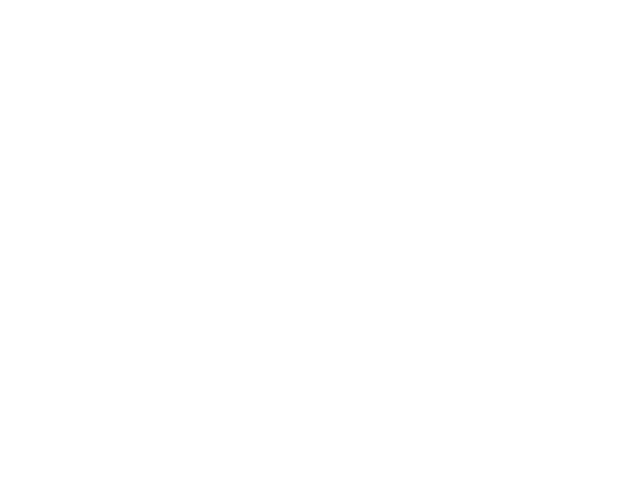
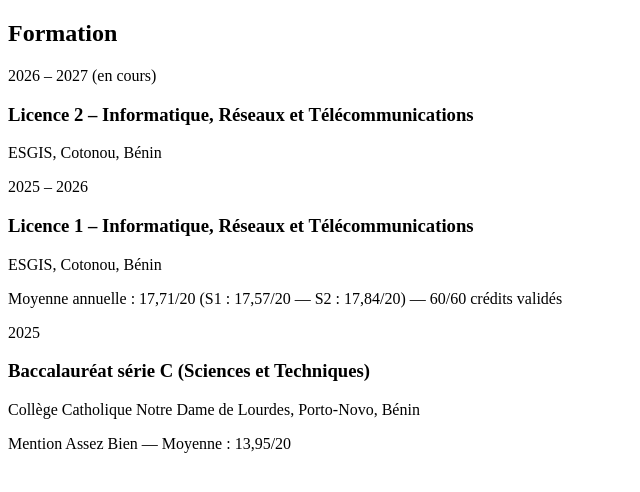
Before and after one commit to capriatiboss/mon-cv, a plain HTML site: page index.html in a window 1280 px wide. Shown: the whole page, without its empty margins (0-640 px from the left). Drawn offline with Linux system fonts and the light colour scheme.

Commit message:
mise en place de la section formations

```diff
--- a/index.html
+++ b/index.html
@@ -7,6 +7,32 @@
 </head>
 <body>
     <header id="en-tete"></header>
-    <main></main>
+    <main>
+        <section id="formation">
+            <h2>Formation</h2>
+
+            <article class="formation">
+                <p class="periode"><time datetime="2026">2026</time> – <time datetime="2027">2027</time> (en cours)</p>
+                <h3>Licence 2 – Informatique, Réseaux et Télécommunications</h3>
+                <p class="etablissement">ESGIS, Cotonou, Bénin</p>
+            </article>
+
+            <article class="formation">
+                <p class="periode"><time datetime="2025">2025</time> – <time datetime="2026">2026</time></p>
+                <h3>Licence 1 – Informatique, Réseaux et Télécommunications</h3>
+                <p class="etablissement">ESGIS, Cotonou, Bénin</p>
+                <p class="resultat">
+                Moyenne annuelle : 17,71/20 (S1 : 17,57/20 — S2 : 17,84/20) — 60/60 crédits validés
+                </p>
+            </article>
+
+            <article class="formation">
+                <p class="periode"><time datetime="2025">2025</time></p>
+                <h3>Baccalauréat série C (Sciences et Techniques)</h3>
+                <p class="etablissement">Collège Catholique Notre Dame de Lourdes, Porto-Novo, Bénin</p>
+                <p class="resultat">Mention Assez Bien — Moyenne : 13,95/20</p>
+            </article>
+        </section>
+    </main>
 </body>
 </html>
```
